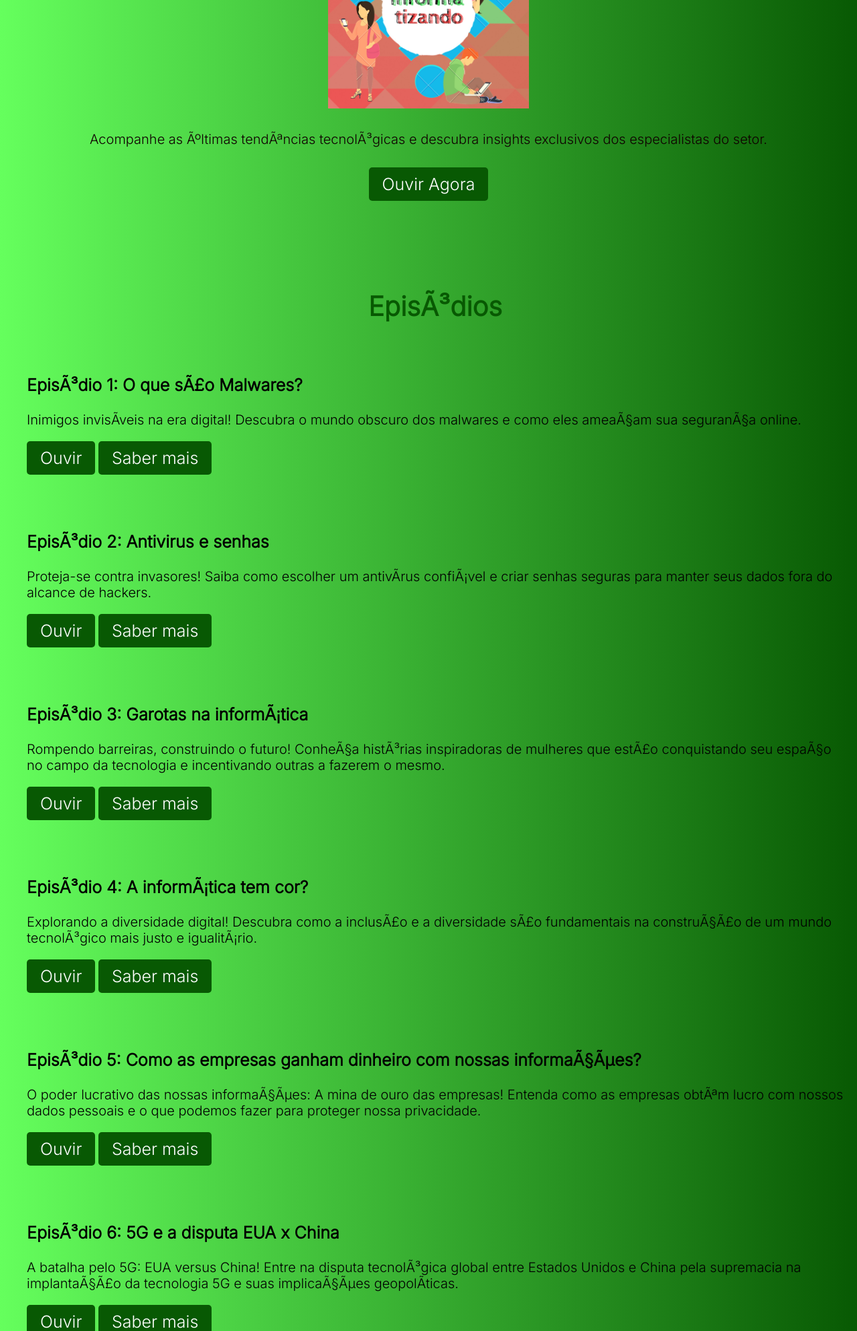
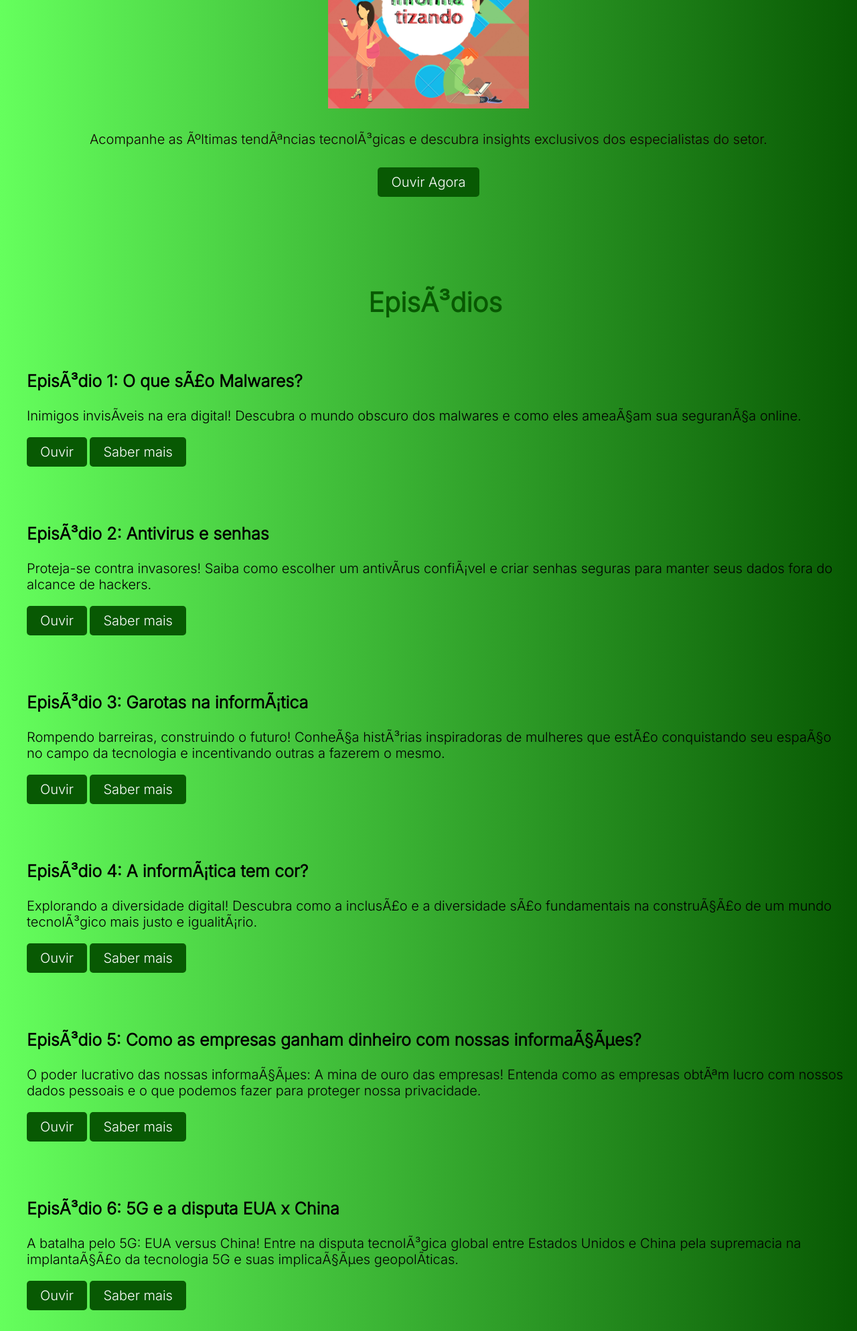
Before and after one commit to ProdigyCoderMendes/Projeto-RPP-IFRN-Extensao-Podcast-Informatizando, a PHP site: page / in a window 1280 px wide. Shown: the part 494-2482 px from the top of the page at 67% size. Run offline with PHP 8.4, Linux system fonts and the light colour scheme.

Commit message:
atualizando...

```diff
--- a/style.css
+++ b/style.css
@@ -83,7 +83,7 @@ nav a {
     color: #fff;
     padding: 10px 20px;
     text-decoration: none;
-    font-size: 25px;
+    font-size: 20px;
     border-radius: 5px;
 }
 
```
